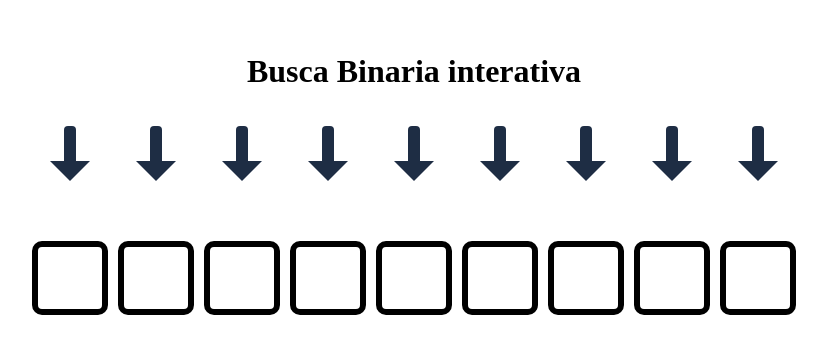
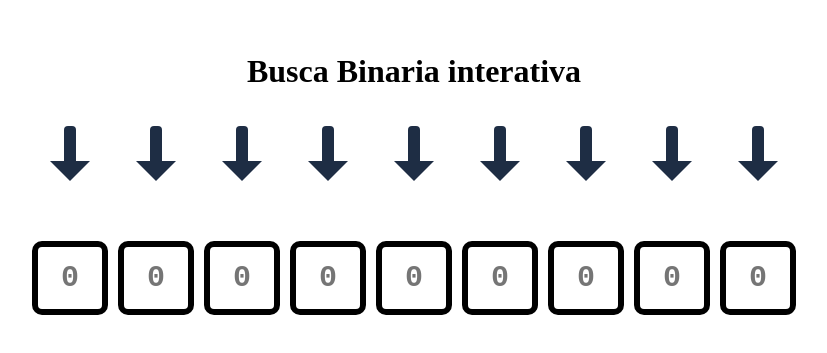
Before and after one commit to GUGOFO/Estudos-React, a React (Vite) app: page / in a window 1280 px wide. Shown: the part 227-580 px from the top of the page, without its empty margins (226-1053 px from the left). Built offline with nearby package versions, Linux system fonts and the light colour scheme.

Commit message:
identifico e modifico o valor dos numeros

```diff
--- a/src/jsx/_Projetos/BuscaBinaria/BuscaBinaria.jsx
+++ b/src/jsx/_Projetos/BuscaBinaria/BuscaBinaria.jsx
@@ -1,11 +1,23 @@
 import React, {useState, useEffect, useRef} from "react";
 import Styles from "./BuscaBinaria.module.css"
+
 
 function BuscaBinaria(){
 
     const [numeros, setNumeros] = useState([0,0,0,0,0,0,0,0,0]);
+    let index = -1;
 
-    console.log(numeros)
+    function modificação(e){
+        const inputDoUsuario = e.target;
+        const index = parseInt(inputDoUsuario.id.charAt(6));
+        const valor = parseInt(inputDoUsuario.value);
+
+        setNumeros(n => {
+            const novoArray = [...n];
+            novoArray[index] = valor;
+            return novoArray;
+        });
+    }
 
     return(
         <div className="divBuscaBinaria">
@@ -17,7 +29,7 @@ function BuscaBinaria(){
                     return (
                         <div className={Styles.node} key={id}>
                             <div className={Styles.setaParaBaixo}></div>
-                            <input type="number" className={Styles.numero} id={`numero-${id}`}/>
+                            <input type="number" className={Styles.numero} id={`numero${++index}`} placeholder="0" onChange={(e) => modificação(e)}/>
                         </div>
                     )
                 })}
```
